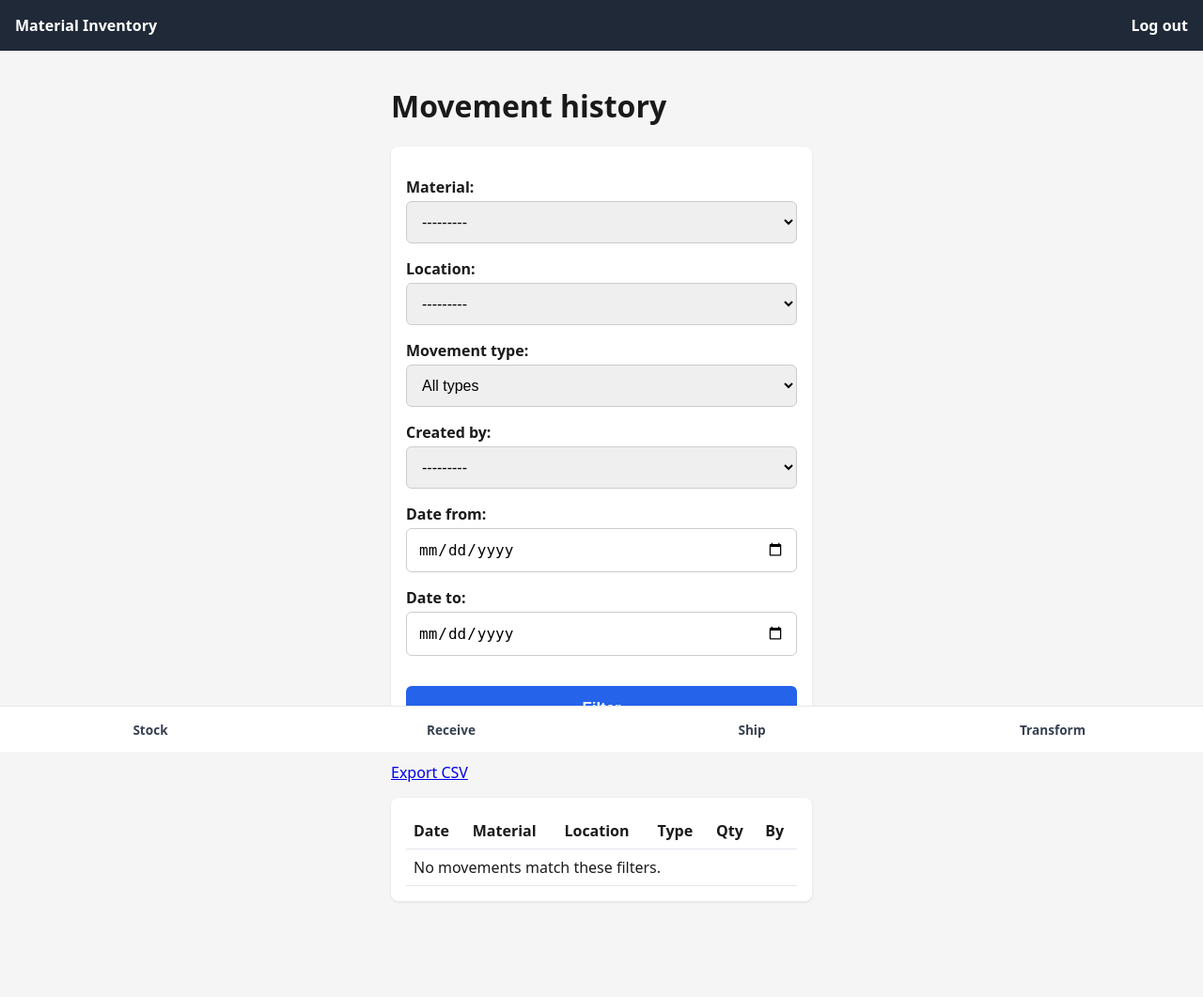
After one commit to janmdvoracek/MaterialInventory, a Django app: page /history/ in a window 1280 px wide. The commit adds this page. Shown: the whole page at 94% size. Run offline with Django 5.2, Linux system fonts and the light colour scheme; the visitor is signed in with stand-in values (Sample User, id 1); data comes from the database, SQL or seed files in the repository; data that the repository does not hold is empty.

Commit message:
Added material movement history

```diff
--- a/inventory/forms.py
+++ b/inventory/forms.py
@@ -1,6 +1,7 @@
 from django import forms
 from django.db.models import Sum
 
+from accounts.models import User
 from materials.models import Location, Material
 
 
@@ -35,6 +36,31 @@ class ShipmentForm(forms.Form):
         return cleaned_data
 
 
+class HistoryFilterForm(forms.Form):
+    material = forms.ModelChoiceField(queryset=Material.objects.all().order_by('name'), required=False)
+    location = forms.ModelChoiceField(queryset=Location.objects.all().order_by('name'), required=False)
+    movement_type = forms.ChoiceField(required=False)
+    created_by = forms.ModelChoiceField(
+        queryset=User.objects.all().order_by('username'), required=False, label='Created by'
+    )
+    date_from = forms.DateField(required=False, widget=forms.DateInput(attrs={'type': 'date'}))
+    date_to = forms.DateField(required=False, widget=forms.DateInput(attrs={'type': 'date'}))
+
+    def __init__(self, *args, **kwargs):
+        super().__init__(*args, **kwargs)
+        from .models import StockMovement
+
+        self.fields['movement_type'].choices = [('', 'All types')] + StockMovement.MovementType.choices
+
+    def clean(self):
+        cleaned_data = super().clean()
+        date_from = cleaned_data.get('date_from')
+        date_to = cleaned_data.get('date_to')
+        if date_from and date_to and date_from > date_to:
+            raise forms.ValidationError('"Date from" must be on or before "date to".')
+        return cleaned_data
+
+
 class AdjustmentForm(forms.Form):
     DIRECTION_CHOICES = [('INCREASE', 'Increase stock'), ('DECREASE', 'Decrease stock')]
 
--- a/inventory/urls.py
+++ b/inventory/urls.py
@@ -7,4 +7,6 @@ urlpatterns = [
     path('receipts/new/', views.receipt_create, name='receipt_create'),
     path('shipments/new/', views.shipment_create, name='shipment_create'),
     path('adjustments/new/', views.adjustment_create, name='adjustment_create'),
+    path('history/', views.movement_history, name='movement_history'),
+    path('history/export/', views.movement_history_export, name='movement_history_export'),
 ]
--- a/inventory/views.py
+++ b/inventory/views.py
@@ -1,28 +1,107 @@
+import csv
+
 from django.contrib import messages
 from django.contrib.auth.decorators import login_required
+from django.core.paginator import Paginator
 from django.db import transaction
 from django.db.models import Sum
+from django.http import StreamingHttpResponse
 from django.shortcuts import redirect, render
 
 from accounts.decorators import role_required
 from accounts.models import User
 
-from .forms import AdjustmentForm, ReceiptForm, ShipmentForm
+from .forms import AdjustmentForm, HistoryFilterForm, ReceiptForm, ShipmentForm
 from .models import StockMovement
 from .services import get_available_quantity
+
+HISTORY_PAGE_SIZE = 50
 
 
 @login_required
 def dashboard(request):
     stock = (
         StockMovement.objects.values(
-            'material__id', 'material__name', 'material__sku', 'material__unit_of_measure', 'location__name'
+            'material__id',
+            'material__name',
+            'material__sku',
+            'material__unit_of_measure',
+            'location__id',
+            'location__name',
         )
         .annotate(quantity=Sum('quantity'))
         .filter(quantity__gt=0)
         .order_by('material__name', 'location__name')
     )
     return render(request, 'inventory/dashboard.html', {'stock': stock})
+
+
+def _filtered_movements(request):
+    form = HistoryFilterForm(request.GET or None)
+    movements = StockMovement.objects.select_related('material', 'location', 'created_by', 'work_order')
+    if form.is_valid():
+        data = form.cleaned_data
+        if data.get('material'):
+            movements = movements.filter(material=data['material'])
+        if data.get('location'):
+            movements = movements.filter(location=data['location'])
+        if data.get('movement_type'):
+            movements = movements.filter(movement_type=data['movement_type'])
+        if data.get('created_by'):
+            movements = movements.filter(created_by=data['created_by'])
+        if data.get('date_from'):
+            movements = movements.filter(created_at__date__gte=data['date_from'])
+        if data.get('date_to'):
+            movements = movements.filter(created_at__date__lte=data['date_to'])
+    return form, movements
+
+
+@login_required
+def movement_history(request):
+    form, movements = _filtered_movements(request)
+    page_obj = Paginator(movements, HISTORY_PAGE_SIZE).get_page(request.GET.get('page'))
+    querystring = request.GET.copy()
+    querystring.pop('page', None)
+    return render(
+        request,
+        'inventory/movement_history.html',
+        {'form': form, 'page_obj': page_obj, 'querystring': querystring.urlencode()},
+    )
+
+
+class _Echo:
+    def write(self, value):
+        return value
+
+
+@login_required
+def movement_history_export(request):
+    _, movements = _filtered_movements(request)
+    writer = csv.writer(_Echo())
+
+    def rows():
+        yield writer.writerow(
+            ['Date', 'SKU', 'Material', 'Location', 'Type', 'Quantity', 'Unit', 'Work order', 'Created by', 'Notes']
+        )
+        for movement in movements.iterator(chunk_size=2000):
+            yield writer.writerow(
+                [
+                    movement.created_at.isoformat(timespec='seconds'),
+                    movement.material.sku,
+                    movement.material.name,
+                    movement.location.name,
+                    movement.get_movement_type_display(),
+                    movement.quantity,
+                    movement.material.unit_of_measure,
+                    movement.work_order_id or '',
+                    movement.created_by.username,
+                    movement.notes,
+                ]
+            )
+
+    response = StreamingHttpResponse(rows(), content_type='text/csv')
+    response['Content-Disposition'] = 'attachment; filename="movement_history.csv"'
+    return response
 
 
 @login_required
--- /dev/null
+++ b/templates/inventory/movement_history.html
@@ -0,0 +1,40 @@
+{% extends "base.html" %}
+{% block title %}Movement history{% endblock %}
+{% block content %}
+<h1>Movement history</h1>
+<div class="card">
+    <form method="get">
+        {{ form.as_p }}
+        <button type="submit">Filter</button>
+    </form>
+</div>
+<p><a href="{% url 'movement_history_export' %}?{{ querystring }}">Export CSV</a></p>
+<div class="card">
+    <table>
+        <thead>
+            <tr><th>Date</th><th>Material</th><th>Location</th><th>Type</th><th>Qty</th><th>By</th></tr>
+        </thead>
+        <tbody>
+        {% for movement in page_obj %}
+            <tr>
+                <td>{{ movement.created_at|date:"Y-m-d H:i" }}</td>
+                <td>{{ movement.material.name }} <small>({{ movement.material.sku }})</small></td>
+                <td>{{ movement.location.name }}</td>
+                <td>{{ movement.get_movement_type_display }}</td>
+                <td>{{ movement.quantity }} {{ movement.material.unit_of_measure }}</td>
+                <td>{{ movement.created_by.username }}</td>
+            </tr>
+        {% empty %}
+            <tr><td colspan="6">No movements match these filters.</td></tr>
+        {% endfor %}
+        </tbody>
+    </table>
+</div>
+{% if page_obj.has_other_pages %}
+<p>
+    {% if page_obj.has_previous %}<a href="?{{ querystring }}&page={{ page_obj.previous_page_number }}">Previous</a>{% endif %}
+    Page {{ page_obj.number }} of {{ page_obj.paginator.num_pages }}
+    {% if page_obj.has_next %}<a href="?{{ querystring }}&page={{ page_obj.next_page_number }}">Next</a>{% endif %}
+</p>
+{% endif %}
+{% endblock %}
```
Also changed, not shown: inventory/tests.py (+208 -0 lines), templates/inventory/dashboard.html (+6 -1 lines).
